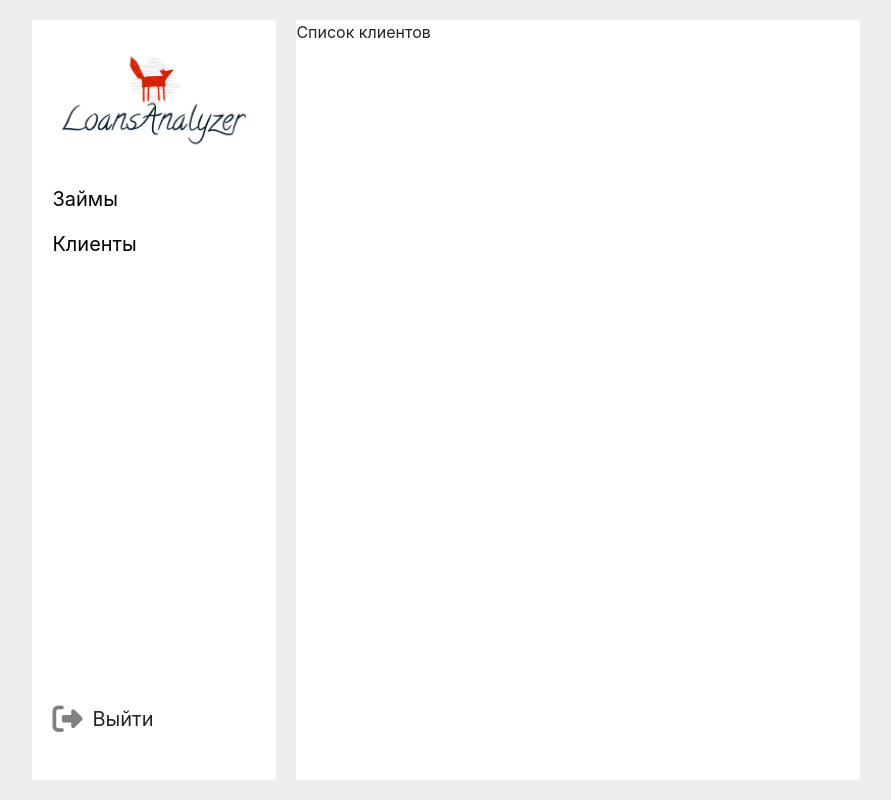
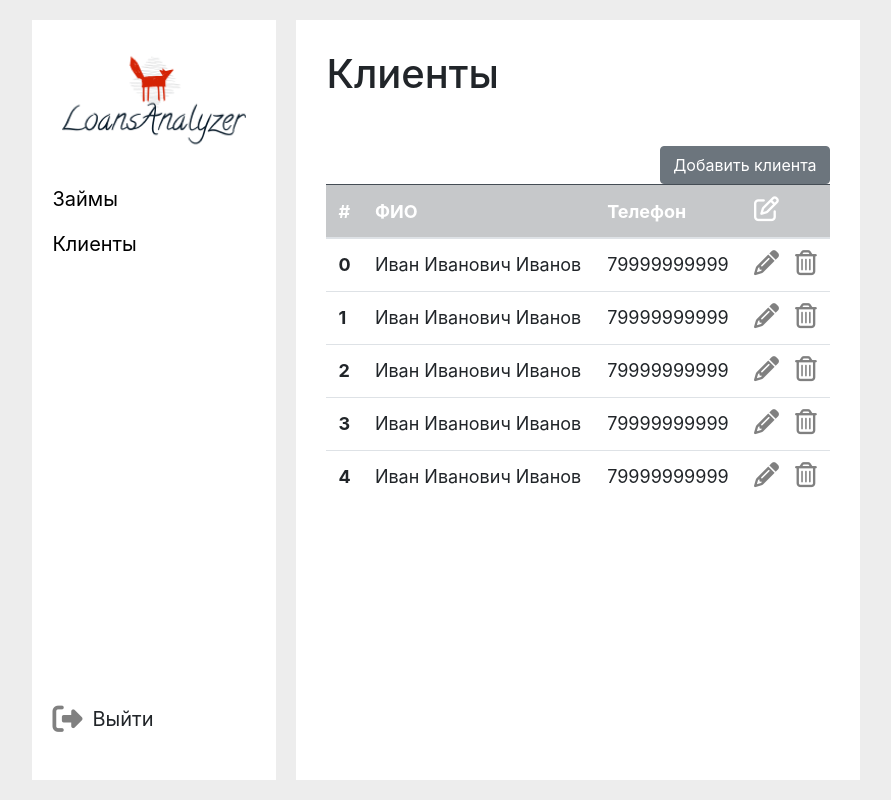
Before and after one commit to aiserrock/LoansAnalyzerFront, a React (Create React App) app: page /clients in a window 1280 px wide. Shown: the whole page, without its empty margins (194-1085 px from the left). Built offline with nearby package versions, Linux system fonts and the light colour scheme.

Commit message:
Added client

```diff
--- a/src/Containers/Clients/Clients.js
+++ b/src/Containers/Clients/Clients.js
@@ -3,25 +3,90 @@ import './Clients.scss'
 import {connect} from 'react-redux'
 
 class Clients extends Component {
-    render(){
-        return(
-            <div className={''}>
-                Список клиентов
+    state = {
+        clientEditIsOpen: false,
+        clients: [
+            {
+                id: 1,
+                name: 'Иван Иванович Иванов',
+                phone: '79999999999',
+                user_id: 'user-1',
+            },
+            {
+                id: 2,
+                name: 'Иван Иванович Иванов',
+                phone: '79999999999',
+                user_id: 'user-1',
+            },
+            {
+                id: 3,
+                name: 'Иван Иванович Иванов',
+                phone: '79999999999',
+                user_id: 'user-1',
+            },
+            {
+                id: 4,
+                name: 'Иван Иванович Иванов',
+                phone: '79999999999',
+                user_id: 'user-1',
+            },
+            {
+                id: 5,
+                name: 'Иван Иванович Иванов',
+                phone: '79999999999',
+                user_id: 'user-1',
+            },
+        ],
+
+    }
+
+    render() {
+        return (
+            <div className={'clients'}>
+                    <h1 className={'mb-5'}>Клиенты</h1>
+
+                    <button className={'btn btn-secondary ml-auto'}>
+                        Добавить клиента
+                    </button>
+
+                    <table className="table">
+                        <thead className="thead">
+                        <tr className={'table-dark'}>
+                            <th scope="col">#</th>
+                            <th scope="col">ФИО</th>
+                            <th scope="col">Телефон</th>
+                            <th scope="col">
+                                <i className="fa fa-pencil-square-o" aria-hidden="true"/>
+                            </th>
+                        </tr>
+                        </thead>
+                        <tbody>
+                        {
+                            this.state.clients.map((element, index) => (
+                                <tr key={element.id}>
+                                    <th scope="row">{index}</th>
+                                    <td>{element.name}</td>
+                                    <td>{element.phone}</td>
+                                    <td>
+                                        <i className="fa fa-pencil fa-animate mr-3" aria-hidden="true"/>
+                                        <i className="fa fa-trash-o fa-animate" aria-hidden="true"/>
+                                    </td>
+                                </tr>
+                            ))
+                        }
+                        </tbody>
+                    </table>
             </div>
         )
     }
 }
 
 function mapStateToProps(state) {
-    return{
-
-    }
+    return {}
 }
 
 function mapDispatchToProps(dispatch) {
-    return{
-
-    }
+    return {}
 }
 
-export default connect(mapStateToProps,mapDispatchToProps)(Clients)
+export default connect(mapStateToProps, mapDispatchToProps)(Clients)
--- a/src/Containers/Clients/Clients.scss
+++ b/src/Containers/Clients/Clients.scss
@@ -0,0 +1,10 @@
+.clients {
+  display: flex;
+  flex-direction: column;
+  padding: 30px;
+  font-size: 18px;
+
+  & .fa-pencil-square-o {
+    font-size: 25px;
+  }
+}
--- a/src/Containers/Loans/Loans.scss
+++ b/src/Containers/Loans/Loans.scss
@@ -12,8 +12,4 @@
     display: flex;
     align-items: center;
   }
-
-  &__find-loan {
-
-  }
 }
```
